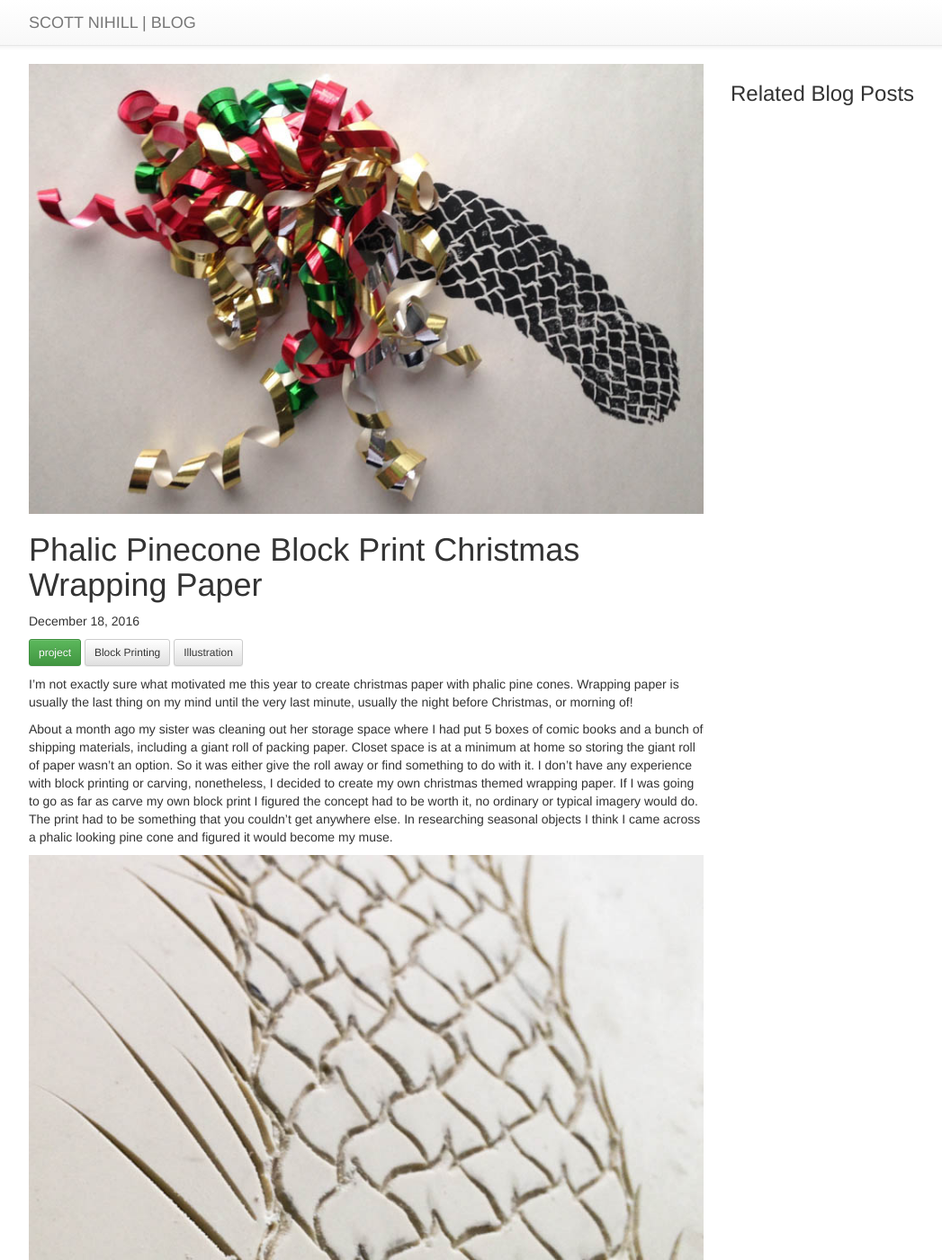
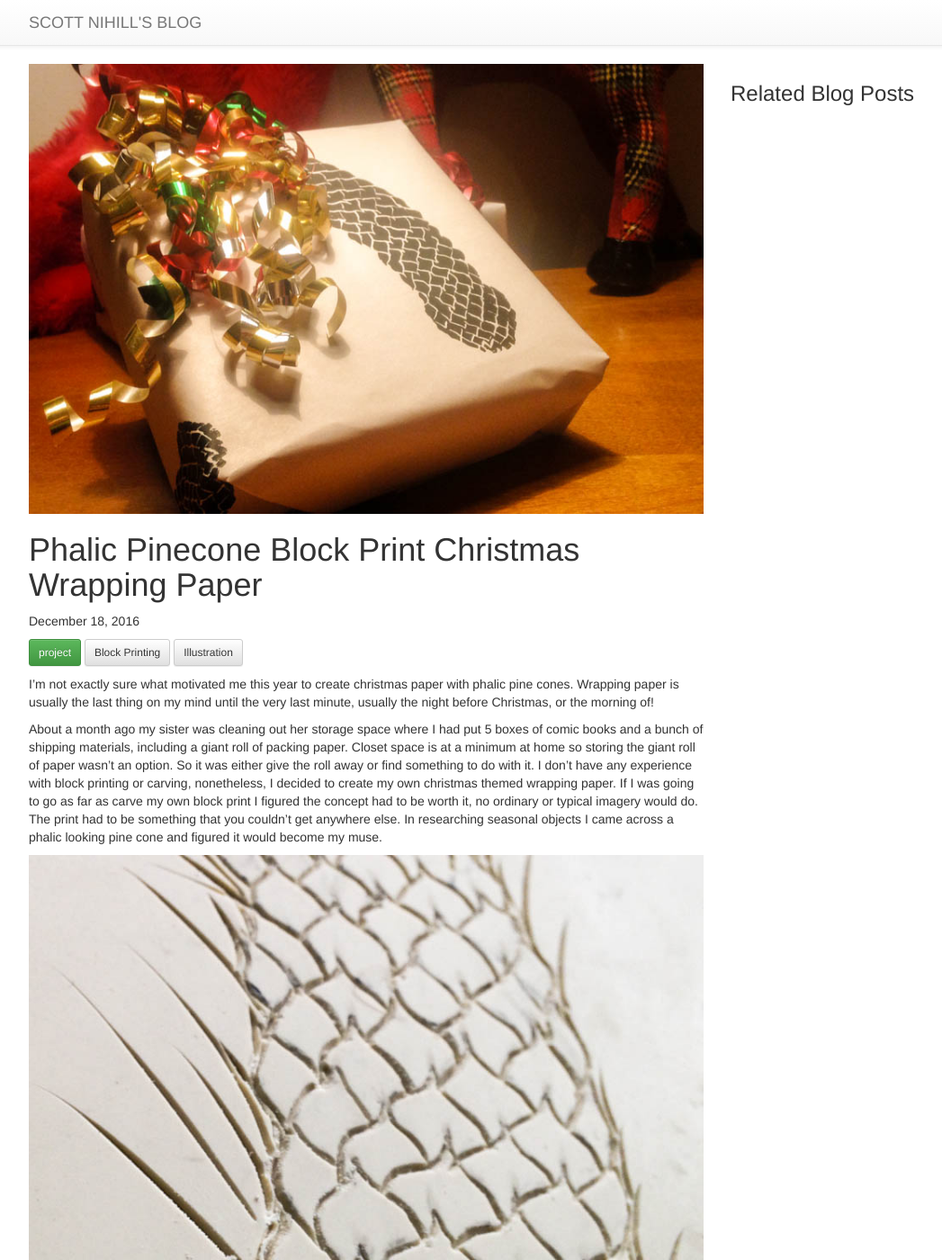
Before and after one commit to scottnihill/scott-nihill-dot-com, a Jekyll site: the page built from _posts/2016-12-18-penis-pinecone-block-print-xmas-paper.markdown, in a window 1280 px wide and 1400 px high. Shown: the whole window at 90% size, without its empty margins (38-1085 px from the left). Built offline with Jekyll 4.4.1, drawn with Linux system fonts in a browser that asks for light colours; some of the changed text lies outside the part shown.

Commit message:
Image updates

```diff
--- a/_config.yml
+++ b/_config.yml
@@ -6,10 +6,10 @@
 # 'jekyll serve'. If you change this file, please restart the server process.
 
 # Site settings
-title: Scott Nihill | Blog
+title: Scott Nihill's Blog
 email: me@scottnihill.com
 permalink: /:categories/:title.html
-description: My blog
+description: A place to archive my projects and creative process.
 baseurl: "" # the subpath of your site, e.g. /blog
 url: "http://scottnihill.com" # the base hostname & protocol for your site
 twitter_username: scottnihill
--- a/_includes/footer.html
+++ b/_includes/footer.html
@@ -14,6 +14,7 @@
         <!--<li><a href="https://www.facebook.com/{{ site.facebook_username }}/"><i class="fa fa-facebook-square" aria-hidden="true"></i> Facebook</a></li>-->
         <li><a href="https://twitter.com/{{site.twitter_username}}"><i class="fa fa-twitter" aria-hidden="true"></i> Twitter</a></li>
         <li><a href="https://www.linkedin.com/in/{{site.linkedin_username}}"><i class="fa fa-linkedin-square" aria-hidden="true"></i> LinkedIn</a></li>
+        <li><a href="https://www.instagram.com/{{site.instagram_username}}"><i class="fa fa-instagram" aria-hidden="true"></i> Instagram</a></li>
       </ul>
     </div>
 
--- a/_posts/2016-12-18-penis-pinecone-block-print-xmas-paper.markdown
+++ b/_posts/2016-12-18-penis-pinecone-block-print-xmas-paper.markdown
@@ -7,12 +7,12 @@
 - Block Printing
 - Illustration
 
-image: ../assets/penis-pinecone-block-print-11.jpg
+image: ../assets/penis-pinecone-block-print-15.jpg
 ---
 
-I'm not exactly sure what motivated me this year to create christmas paper with phalic pine cones. Wrapping paper is usually the last thing on my mind until the very last minute, usually the night before Christmas, or morning of!
+I'm not exactly sure what motivated me this year to create christmas paper with phalic pine cones. Wrapping paper is usually the last thing on my mind until the very last minute, usually the night before Christmas, or the morning of!
 
-About a month ago my sister was cleaning out her storage space where I had put 5 boxes of comic books and a bunch of shipping materials, including a giant roll of packing paper. Closet space is at a minimum at home so storing the giant roll of paper wasn't an option. So it was either give the roll away or find something to do with it. I don't have any experience with block printing or carving, nonetheless, I decided to create my own christmas themed wrapping paper. If I was going to go as far as carve my own block print I figured the concept had to be worth it, no ordinary or typical imagery would do. The print had to be something that you couldn't get anywhere else. In researching seasonal objects I think I came across a phalic looking pine cone and figured it would become my muse.
+About a month ago my sister was cleaning out her storage space where I had put 5 boxes of comic books and a bunch of shipping materials, including a giant roll of packing paper. Closet space is at a minimum at home so storing the giant roll of paper wasn't an option. So it was either give the roll away or find something to do with it. I don't have any experience with block printing or carving, nonetheless, I decided to create my own christmas themed wrapping paper. If I was going to go as far as carve my own block print I figured the concept had to be worth it, no ordinary or typical imagery would do. The print had to be something that you couldn't get anywhere else. In researching seasonal objects I came across a phalic looking pine cone and figured it would become my muse.
 
 ![Penis Pinecone Block Print Wrapping Paper](/assets/penis-pinecone-block-print-1.jpg){: .img-responsive}
 ![Penis Pinecone Block Print Wrapping Paper](/assets/penis-pinecone-block-print-2.jpg){: .img-responsive}
@@ -25,3 +25,8 @@
 ![Penis Pinecone Block Print Wrapping Paper](/assets/penis-pinecone-block-print-9.jpg){: .img-responsive}
 ![Penis Pinecone Block Print Wrapping Paper](/assets/penis-pinecone-block-print-10.jpg){: .img-responsive}
 ![Penis Pinecone Block Print Wrapping Paper](/assets/penis-pinecone-block-print-11.jpg){: .img-responsive}
+![Penis Pinecone Block Print Wrapping Paper](/assets/penis-pinecone-block-print-12.jpg){: .img-responsive}
+![Penis Pinecone Block Print Wrapping Paper](/assets/penis-pinecone-block-print-13.jpg){: .img-responsive}
+![Penis Pinecone Block Print Wrapping Paper](/assets/penis-pinecone-block-print-14.jpg){: .img-responsive}
+![Penis Pinecone Block Print Wrapping Paper](/assets/penis-pinecone-block-print-15.jpg){: .img-responsive}
+![Penis Pinecone Block Print Wrapping Paper](/assets/penis-pinecone-block-print-16.jpg){: .img-responsive}
```
Also changed, not shown: assets/penis-pinecone-block-print-12.jpg (added), assets/penis-pinecone-block-print-13.jpg (added), assets/penis-pinecone-block-print-14.jpg (added), assets/penis-pinecone-block-print-15.jpg (added), assets/penis-pinecone-block-print-16.jpg (added).
